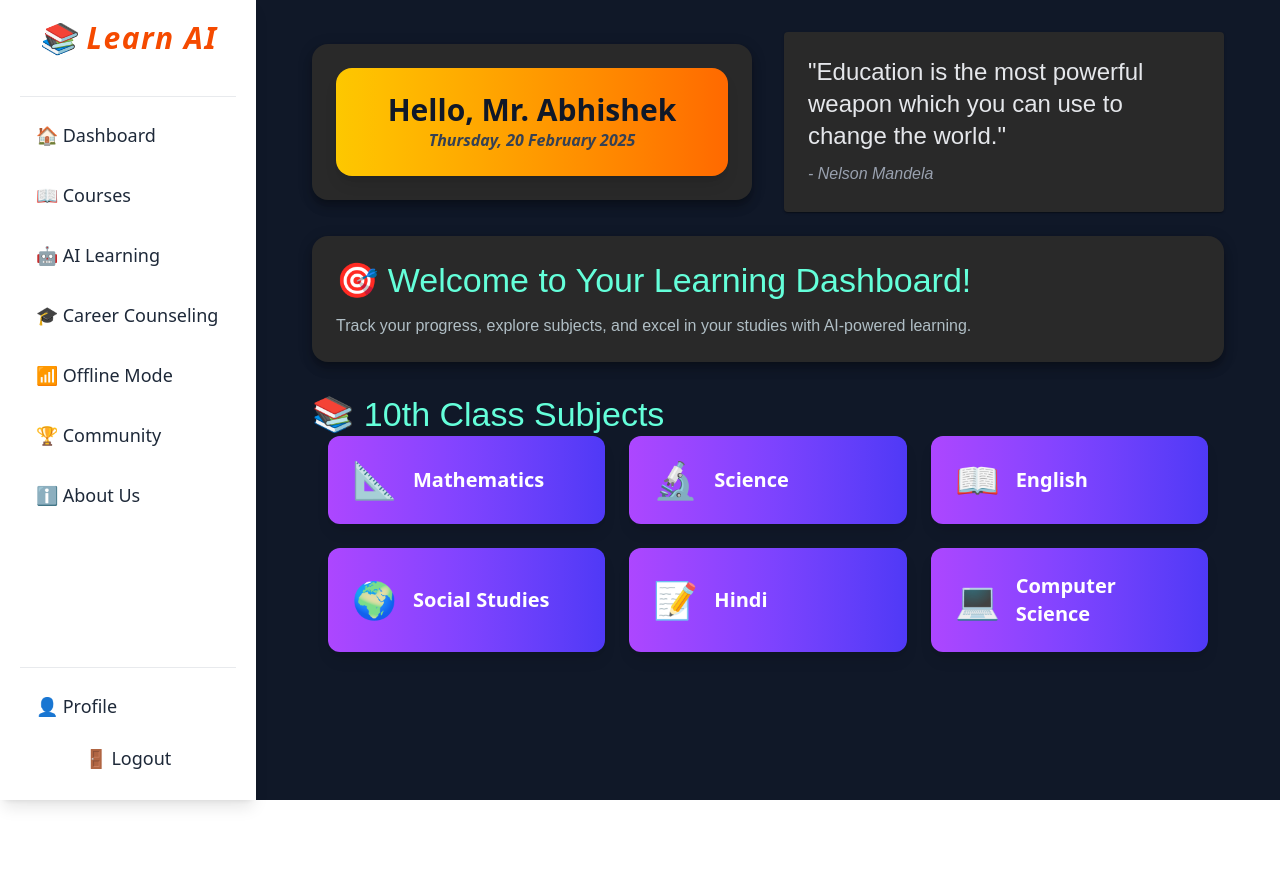
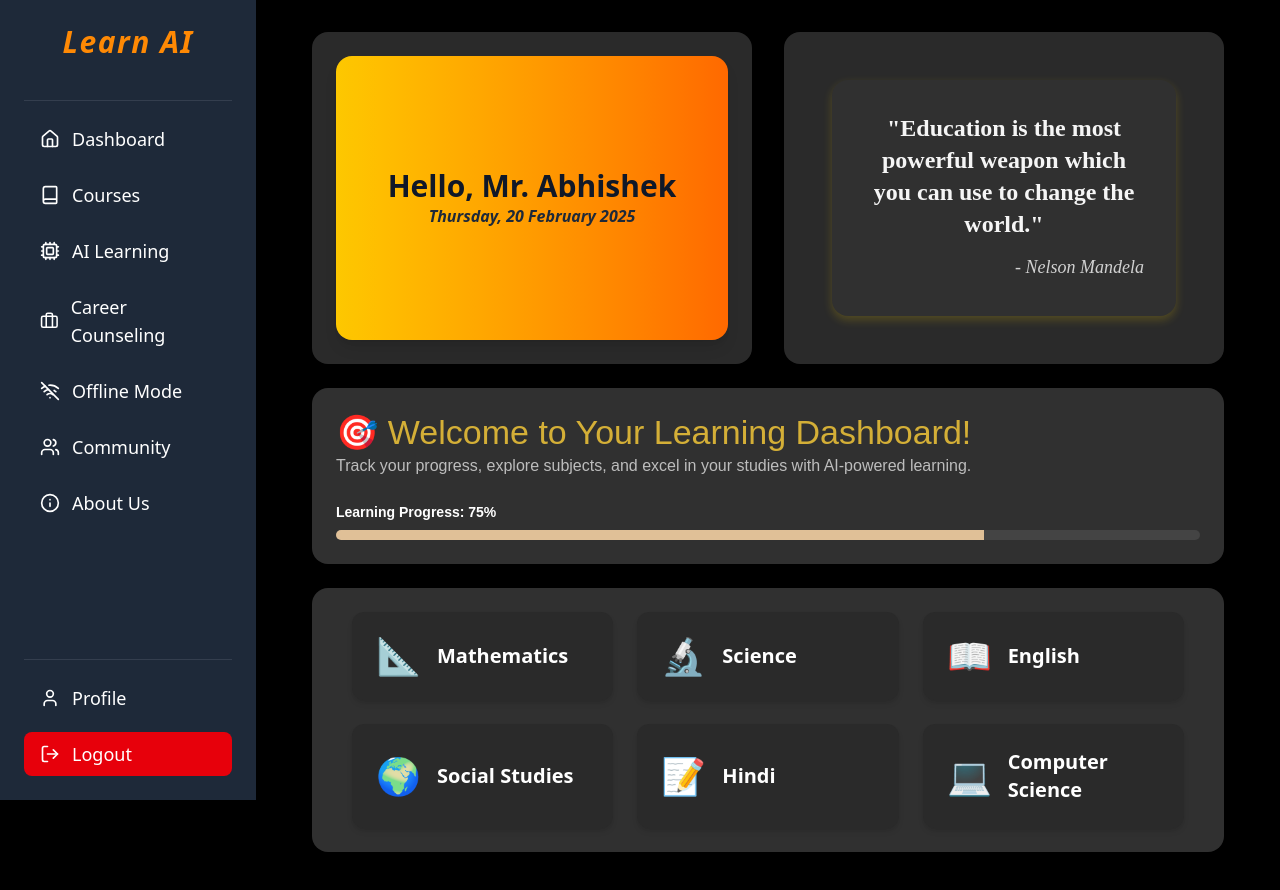
Before and after one commit to chan9an/Learn_AI, a React (Vite) app in the folder frontend/learnai/: page /home in a window 1280 px wide. Shown: the top 890 px of the page. Before the commit the page ends 800 px from the top, so only its background shows below. Built offline with nearby package versions, Linux system fonts and the light colour scheme.

Commit message:
Adding Dark Theme

```diff
--- /dev/null
+++ b/frontend/learnai/src/Progressbar.jsx
@@ -0,0 +1,26 @@
+import React from "react";
+import { LinearProgress, Box, Typography } from "@mui/material";
+
+function ProgressBar({ progress = 50 }) { // Default progress at 50%
+  return (
+    <Box sx={{ width: "100%", mt: 3 }}>
+      <Typography variant="body2" sx={{ fontWeight: "bold", mb: 1, color: "#ffffff" }}>
+        Learning Progress: {progress}%
+      </Typography>
+      <LinearProgress
+        variant="determinate"
+        value={progress}
+        sx={{
+          height: 10,
+          borderRadius: 5,
+          backgroundColor: "#444", // Darker background for contrast
+          "& .MuiLinearProgress-bar": {
+            backgroundColor: "#e0c097", // Gold progress color
+          },
+        }}
+      />
+    </Box>
+  );
+}
+
+export default ProgressBar;
--- a/frontend/learnai/src/Quotes.jsx
+++ b/frontend/learnai/src/Quotes.jsx
@@ -1,5 +1,5 @@
 import React from "react";
-import { Card, Typography, Box } from "@mui/material";
+import { Card, Typography } from "@mui/material";
 import { motion } from "framer-motion";
 
 function QuoteSection() {
@@ -8,26 +8,43 @@ function QuoteSection() {
       initial={{ opacity: 0, y: 20 }}
       animate={{ opacity: 1, y: 0 }}
       transition={{ duration: 0.6 }}
-      whileHover={{ scale: 1.05, boxShadow: "0px 10px 30px rgba(255, 255, 255, 0.2)" }}
+      whileHover={{ scale: 1.05, boxShadow: "0px 10px 30px rgba(255, 215, 0, 0.3)" }}
+      className="p-6"
     >
       <Card
-        className="p-8 bg-gradient-to-r from-gray-700 to-gray-900 text-white shadow-xl rounded-2xl"
         sx={{
-          padding: "24px",
+          padding: "32px",
+          borderRadius: "16px",
+          background: "#303030", // Matching dark gray background
+          color: "#ffffff",
+          boxShadow: "0px 4px 10px rgba(255, 215, 0, 0.2)",
           transition: "0.3s",
-          "&:hover": { transform: "scale(1.02)", boxShadow: 6 },
+          "&:hover": { transform: "scale(1.02)", boxShadow: "0px 6px 20px rgba(255, 215, 0, 0.4)" },
         }}
       >
         <Typography
           variant="h5"
           gutterBottom
-          className="text-2xl font-semibold text-gray-200"
+          sx={{
+            fontFamily: "'Playfair Display', serif", // Classy font
+            fontWeight: 600,
+            textAlign: "center",
+            fontSize: "24px",
+            color: "#f5f5f5", // Softer white for readability
+          }}
         >
           "Education is the most powerful weapon which you can use to change the world."
         </Typography>
         <Typography
           variant="subtitle1"
-          className="italic text-gray-400 text-lg font-light"
+          sx={{
+            fontFamily: "'Playfair Display', serif",
+            fontStyle: "italic",
+            textAlign: "right",
+            fontSize: "18px",
+            color: "#d1d1d1", // Subtle gray for a balanced contrast
+            marginTop: "12px",
+          }}
         >
           - Nelson Mandela
         </Typography>
--- a/frontend/learnai/src/Sidebar.jsx
+++ b/frontend/learnai/src/Sidebar.jsx
@@ -1,83 +1,53 @@
 import React from "react";
 import { Link } from "react-router-dom";
+import { Home, Book, Cpu, Briefcase, WifiOff, Users, Info, User, LogOut } from "lucide-react";
 
 const Sidebar = () => {
   return (
-    <div className="h-screen w-64 bg-white text-gray-800 fixed left-0 top-0 shadow-lg flex flex-col justify-between p-5 transition-all">
+    <div className="h-screen w-64 bg-gray-800 text-white fixed left-0 top-0 shadow-xl flex flex-col justify-between p-6 transition-all">
 
       {/* Logo */}
-      <h1 className="text-orange-600 italic tracking-wider text-3xl font-bold mb-6 text-center">
-        📚 Learn AI
+      <h1 className="text-orange-400 italic tracking-wider text-3xl font-bold mb-6 text-center">
+        Learn AI
       </h1>
 
-      <hr className="border-t border-gray-300 opacity-50 my-4" />
-
+      <hr className="border-t border-gray-600 opacity-50 my-4" />
 
       {/* Navigation Links */}
-      <nav className="flex flex-col space-y-4">
-        <Link
-          to="/home"
-          className="text-lg font-medium px-4 py-2 rounded-lg transition-all hover:bg-orange-500 hover:text-white"
-        >
-          🏠 Dashboard
-        </Link>
-        <Link
-          to="/courses"
-          className="text-lg font-medium px-4 py-2 rounded-lg transition-all hover:bg-orange-500 hover:text-white"
-        >
-          📖 Courses
-        </Link>
-        <Link
-          to="/ai-learning"
-          className="text-lg font-medium px-4 py-2 rounded-lg transition-all hover:bg-orange-500 hover:text-white"
-        >
-          🤖 AI Learning
-        </Link>
-        <Link
-          to="/career-counseling"
-          className="text-lg font-medium px-4 py-2 rounded-lg transition-all hover:bg-orange-500 hover:text-white"
-        >
-          🎓 Career Counseling
-        </Link>
-        <Link
-          to="/offline-learning"
-          className="text-lg font-medium px-4 py-2 rounded-lg transition-all hover:bg-orange-500 hover:text-white"
-        >
-          📶 Offline Mode
-        </Link>
-        <Link
-          to="/community"
-          className="text-lg font-medium px-4 py-2 rounded-lg transition-all hover:bg-orange-500 hover:text-white"
-        >
-          🏆 Community
-        </Link>
-        <Link
-          to="/about"
-          className="text-lg font-medium px-4 py-2 rounded-lg transition-all hover:bg-orange-500 hover:text-white"
-        >
-          ℹ️ About Us
-        </Link>
+      <nav className="flex flex-col space-y-3">
+        <SidebarLink to="/home" icon={<Home size={20} />} label="Dashboard" />
+        <SidebarLink to="/courses" icon={<Book size={20} />} label="Courses" />
+        <SidebarLink to="/ai-learning" icon={<Cpu size={20} />} label="AI Learning" />
+        <SidebarLink to="/career-counseling" icon={<Briefcase size={20} />} label="Career Counseling" />
+        <SidebarLink to="/offline-learning" icon={<WifiOff size={20} />} label="Offline Mode" />
+        <SidebarLink to="/community" icon={<Users size={20} />} label="Community" />
+        <SidebarLink to="/about" icon={<Info size={20} />} label="About Us" />
       </nav>
 
       {/* Profile & Logout at the Bottom */}
       <div className="mt-auto">
-        <hr className="border-t border-gray-300 opacity-50 my-4" />
+        <hr className="border-t border-gray-600 opacity-50 my-4" />
 
-        <Link
-          to="/profile"
-          className="block text-lg font-medium px-4 py-2 rounded-lg transition-all hover:bg-orange-500 hover:text-white"
-        >
-          👤 Profile
-        </Link>
+        <SidebarLink to="/profile" icon={<User size={20} />} label="Profile" />
 
-        <button
-          className="w-full text-lg font-medium px-4 py-2 mt-2 rounded-lg transition-all hover:bg-red-500 hover:text-white"
-        >
-          🚪 Logout
+        <button className="w-full flex items-center space-x-3 text-lg font-medium px-4 py-2 mt-3 rounded-lg transition-all bg-red-600 hover:bg-red-500 hover:text-white">
+          <LogOut size={20} />
+          <span>Logout</span>
         </button>
       </div>
     </div>
   );
 };
 
+// Reusable Sidebar Link Component
+const SidebarLink = ({ to, icon, label }) => (
+  <Link
+    to={to}
+    className="flex items-center space-x-3 text-lg font-medium px-4 py-2 rounded-lg transition-all hover:bg-orange-500 hover:text-white"
+  >
+    {icon}
+    <span>{label}</span>
+  </Link>
+);
+
 export default Sidebar;
--- a/frontend/learnai/src/homepage.jsx
+++ b/frontend/learnai/src/homepage.jsx
@@ -3,29 +3,29 @@ import { motion } from "framer-motion";
 import Sidebar from "./Sidebar";
 import NameD from "./nameanddate";
 import Subjects from "./subjects";
-import { Container, Card, Typography, Box ,Grid} from "@mui/material";
+import { Container, Card, Typography, Box, Grid } from "@mui/material";
 import QuoteSection from "./Quotes";
 import { ThemeProvider, createTheme } from "@mui/material/styles";
+import ProgressBar from "./Progressbar";
+
 const theme = createTheme({
   typography: {
-    fontFamily: "'Poppins', sans-serif", // Modern font
+    fontFamily: "'Nunito', sans-serif", // Elegant & modern font
   },
   palette: {
-    mode: "dark", // Ensures consistent dark mode
-    primary: { main: "#64ffda" }, // Cyan color
-    secondary: { main: "#ff4081" }, // Pink highlight
-    background: { default: "#121212", paper: "#1e1e1e" }, // Dark mode shades
-    text: { primary: "#ffffff", secondary: "#b0bec5" }, // Better contrast
+    mode: "dark",
+    primary: { main: "#d4af37" }, // Gold
+    secondary: { main: "#ff7043" }, // Deep Orange
+    background: { default: "#1a1a1a", paper: "#2a2a2a" }, // Softer grayish-black
+    text: { primary: "#ffffff", secondary: "#bdbdbd" },
   },
 });
+
 function Homepage() {
   return (
     <ThemeProvider theme={theme}>
-      <Box className="flex min-h-screen bg-gray-900 text-white">
-        {/* Sidebar */}
+      <Box className="flex min-h-screen bg-black text-white">
         <Sidebar />
-
-        {/* Main Content */}
         <motion.div
           className="flex-1 ml-64 p-8"
           initial={{ opacity: 0, y: 20 }}
@@ -33,15 +33,19 @@ function Homepage() {
           transition={{ duration: 0.5 }}
         >
           <Container maxWidth="lg">
-            {/* Name & Quote Section */}
-            <Grid container spacing={4} alignItems="center">
+            <Grid container spacing={4} alignItems="stretch">
               <Grid item xs={12} md={6}>
                 <Card
                   sx={{
                     padding: "24px",
                     boxShadow: 8,
                     borderRadius: "16px",
-                    backgroundColor: "background.paper",
+                    background: theme.palette.background.paper,
+                    color: "#ffffff",
+                    height: "100%",
+                    display: "flex",
+                    alignItems: "center",
+                    justifyContent: "center",
                     transition: "0.3s",
                     "&:hover": { transform: "scale(1.02)", boxShadow: 12 },
                   }}
@@ -50,42 +54,72 @@ function Homepage() {
                 </Card>
               </Grid>
               <Grid item xs={12} md={6}>
-                <QuoteSection />
+                <Card
+                  sx={{
+                    padding: "24px",
+                    boxShadow: 8,
+                    borderRadius: "16px",
+                    background: theme.palette.background.paper,
+                    color: "#ffffff",
+                    height: "100%",
+                    display: "flex",
+                    alignItems: "center",
+                    justifyContent: "center",
+                    transition: "0.3s",
+                    "&:hover": { transform: "scale(1.02)", boxShadow: 12 },
+                  }}
+                >
+                  <QuoteSection />
+                </Card>
               </Grid>
             </Grid>
 
-            {/* Dashboard Card */}
+            {/* Dashboard Welcome Section */}
             <Card
               className="p-6 my-6 shadow-lg rounded-2xl text-white"
               sx={{
                 padding: "24px",
                 boxShadow: 8,
                 borderRadius: "16px",
-                backgroundColor: "background.paper",
+                background: "#303030",
+                color: "#ffffff",
                 transition: "0.3s",
                 "&:hover": { transform: "scale(1.02)", boxShadow: 12 },
               }}
             >
-              <Typography variant="h4" color="primary" gutterBottom>
+              <Typography variant="h4" color="primary" className="mb-4">
                 🎯 Welcome to Your Learning Dashboard!
               </Typography>
               <Typography variant="body1" color="textSecondary">
                 Track your progress, explore subjects, and excel in your studies with AI-powered learning.
               </Typography>
+
+              {/* Progress Bar Component */}
+              <Box sx={{ mt: 3 }}>
+                <ProgressBar progress={75} />
+              </Box>
             </Card>
 
-            {/* 10th Class Subjects */}
-            <motion.div
-              className="mt-8"
-              initial={{ opacity: 0, scale: 0.9 }}
-              animate={{ opacity: 1, scale: 1 }}
-              transition={{ duration: 0.5 }}
+            {/* 10th Class Subjects Section (NO EXTRA BOX) */}
+            <Card
+              className="p-6 my-6 shadow-lg rounded-2xl text-white"
+              sx={{
+                padding: "24px",
+                boxShadow: 8,
+                borderRadius: "16px",
+                background: "#303030",
+                color: "#ffffff",
+                transition: "0.3s",
+                "&:hover": { transform: "scale(1.02)", boxShadow: 12 },
+              }}
             >
-              <Typography variant="h4" color="primary" className="mb-4">
+             {/*  <Typography variant="h4" color="primary" className="mb-10">
                 📚 10th Class Subjects
-              </Typography>
+              </Typography> */}
+
+              {/* Directly rendering Subjects component */}
               <Subjects classLevel="10th" />
-            </motion.div>
+            </Card>
           </Container>
         </motion.div>
       </Box>
--- a/frontend/learnai/src/nameanddate.jsx
+++ b/frontend/learnai/src/nameanddate.jsx
@@ -15,11 +15,12 @@ function NameD() {
 
   return (
     <motion.div
-      whileHover={{ scale: 1.03, boxShadow: "0px 10px 20px rgba(255, 215, 0, 0.5)" }}
-      className="w-full max-w-md p-6 rounded-2xl bg-gradient-to-r from-yellow-400 to-orange-500 shadow-lg flex flex-col justify-center items-center transition-all"
+      whileHover={{ scale: 1.02, boxShadow: "0px 8px 16px rgba(255, 215, 0, 0.4)" }}
+      className="w-full h-full p-6 rounded-2xl bg-gradient-to-r from-yellow-400 to-orange-500 shadow-lg flex flex-col justify-center items-center transition-all"
+      style={{ minHeight: "150px" }} // Ensures consistent height
     >
-      <p className="font-bold text-3xl text-gray-900">Hello, Mr. Abhishek</p>
-      <p className="font-semibold italic text-gray-700">{day}, {date} {month} {year}</p>
+      <p className="font-bold text-3xl text-gray-900 text-center">Hello, Mr. Abhishek</p>
+      <p className="font-semibold italic text-gray-800">{day}, {date} {month} {year}</p>
     </motion.div>
   );
 }
--- a/frontend/learnai/src/subjects.jsx
+++ b/frontend/learnai/src/subjects.jsx
@@ -16,8 +16,8 @@ const Subjects = ({ classLevel }) => {
       {subjectsFor10th.map((subject, index) => (
         <motion.div
           key={index}
-          whileHover={{ scale: 1.05, boxShadow: "0px 10px 20px rgba(0,0,0,0.3)" }}
-          className="bg-gradient-to-r from-purple-500 to-indigo-600 text-white p-6 rounded-xl shadow-lg flex items-center space-x-4 transition-all transform hover:shadow-2xl"
+          whileHover={{ scale: 1.05, boxShadow: "0px 10px 30px rgba(212, 175, 55, 0.4)" }} // Golden glow on hover
+          className="bg-[#2a2a2a] text-white p-6 rounded-xl shadow-md flex items-center space-x-4 transition-all transform hover:shadow-lg"
         >
           <span className="text-4xl">{subject.icon}</span>
           <p className="text-xl font-semibold">{subject.name}</p>
--- a/package.json
+++ b/package.json
@@ -1,5 +1,7 @@
 {
   "dependencies": {
+    "@fontsource/inter": "^5.2.5",
+    "lucide-react": "^0.482.0",
     "react-router-dom": "^7.2.0"
   }
 }
```
Also changed, not shown: 1 other file (tests, documents, lock files or other folders).
